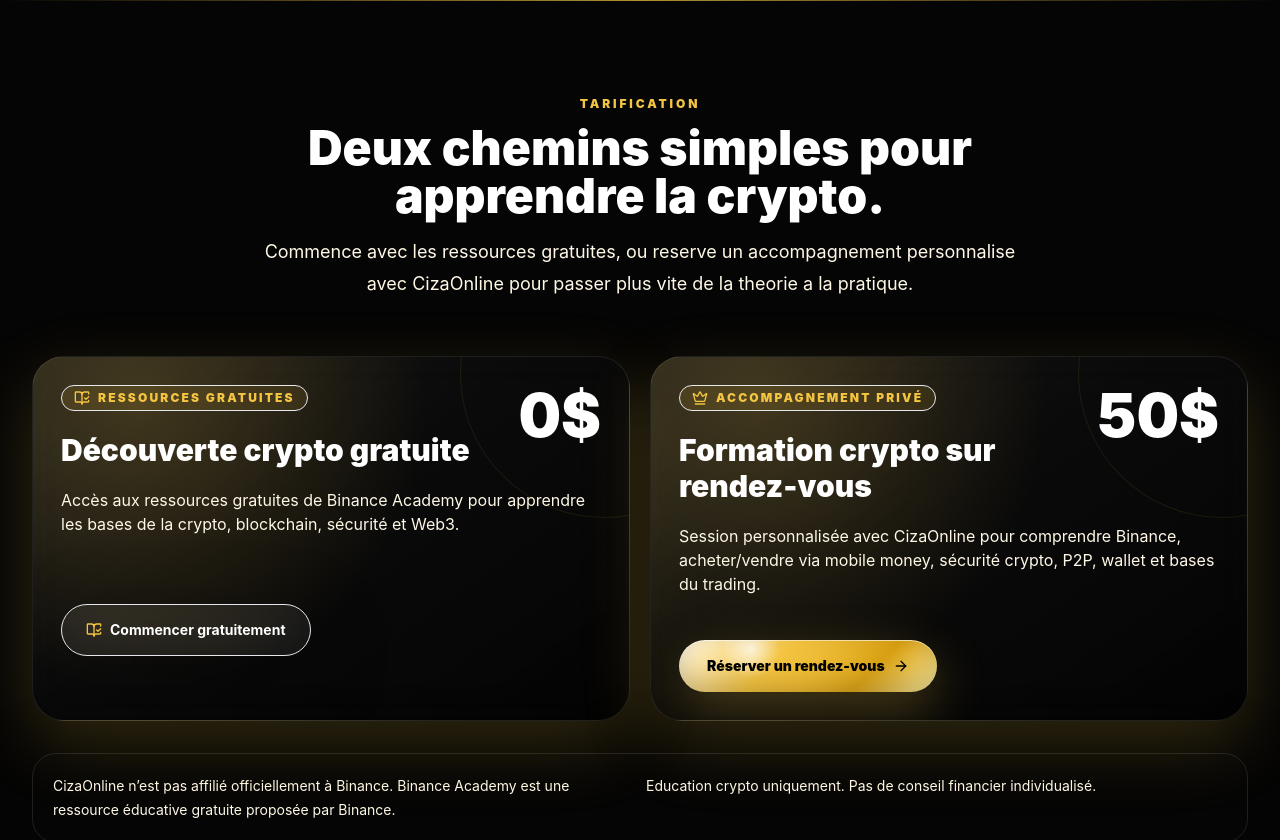
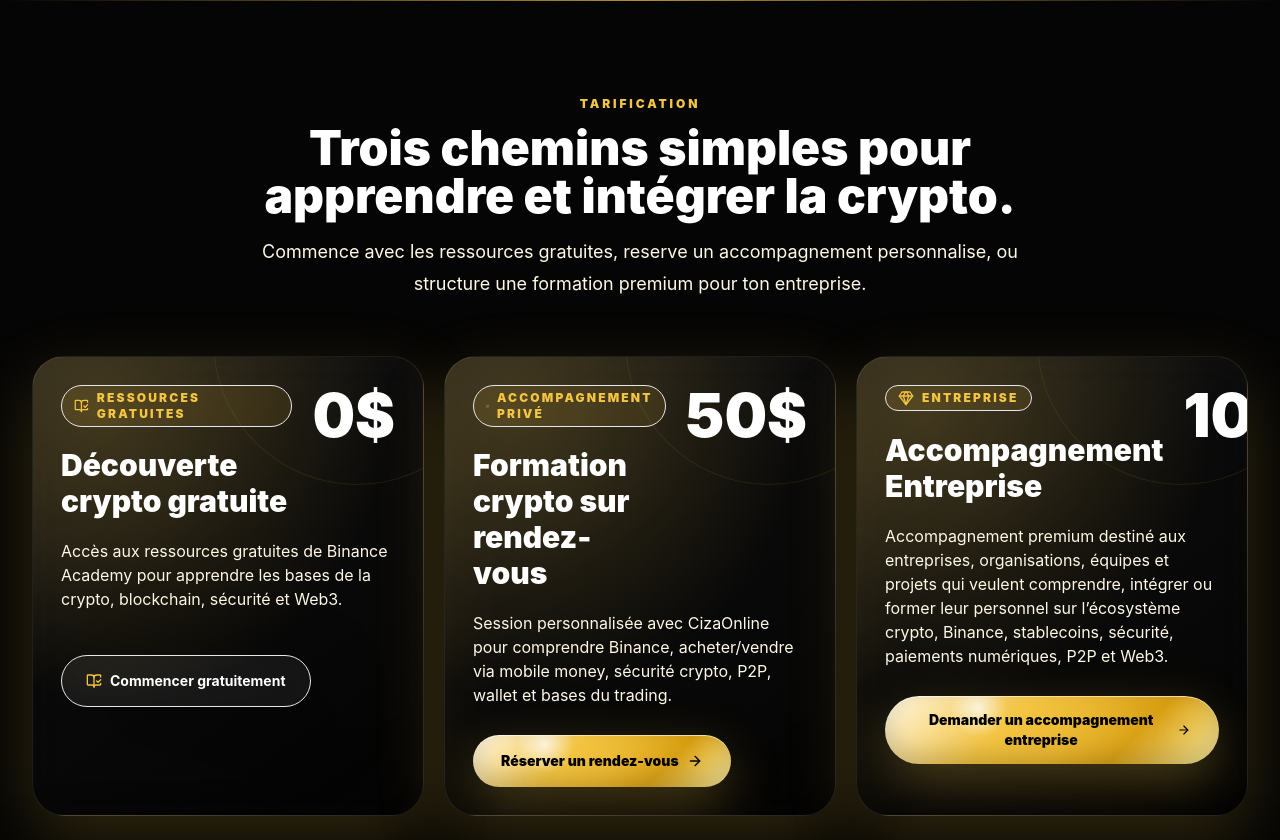
Before and after one commit to urbainciza0-web/cizaonline-premium-site, a Next.js app: page / in a window 1280 px wide. Shown: the part 4460-5300 px from the top of the page. Built offline with nearby package versions, Linux system fonts and the light colour scheme.

Commit message:
Ajout offre entreprise CizaOnline

```diff
--- a/app/page.jsx
+++ b/app/page.jsx
@@ -42,6 +42,8 @@ const paymentUrl = "https://cizaonline.live/inscription";
 const binanceAcademyUrl = "https://www.binance.com/fr/academy";
 const appointmentUrl =
   "https://wa.me/243834783307?text=Bonjour%20CizaOnline%2C%20je%20veux%20r%C3%A9server%20la%20formation%20crypto%20%C3%A0%2050%24";
+const enterpriseUrl =
+  "https://wa.me/243834783307?text=Bonjour%20CizaOnline%2C%20je%20veux%20un%20accompagnement%20entreprise%20%C3%A0%201000%24";
 
 const fadeUp = {
   hidden: { opacity: 0, y: 28 },
@@ -116,6 +118,16 @@ const pricingPlans = [
     href: appointmentUrl,
     Icon: Crown,
     badge: "Accompagnement privé"
+  },
+  {
+    title: "Accompagnement Entreprise",
+    price: "1000$",
+    description:
+      "Accompagnement premium destiné aux entreprises, organisations, équipes et projets qui veulent comprendre, intégrer ou former leur personnel sur l’écosystème crypto, Binance, stablecoins, sécurité, paiements numériques, P2P et Web3.",
+    button: "Demander un accompagnement entreprise",
+    href: enterpriseUrl,
+    Icon: Gem,
+    badge: "Entreprise"
   }
 ];
 
@@ -641,8 +653,8 @@ export default function HomePage() {
         <div className="mx-auto max-w-7xl">
           <SectionHeader
             eyebrow="Tarification"
-            title="Deux chemins simples pour apprendre la crypto."
-            text="Commence avec les ressources gratuites, ou reserve un accompagnement personnalise avec CizaOnline pour passer plus vite de la theorie a la pratique."
+            title="Trois chemins simples pour apprendre et intégrer la crypto."
+            text="Commence avec les ressources gratuites, reserve un accompagnement personnalise, ou structure une formation premium pour ton entreprise."
           />
 
           <motion.div
@@ -650,14 +662,14 @@ export default function HomePage() {
             initial="hidden"
             whileInView="show"
             viewport={{ once: true, margin: "-80px" }}
-            className="mt-10 grid gap-5 sm:mt-14 lg:grid-cols-2"
+            className="mt-10 grid gap-5 sm:mt-14 lg:grid-cols-3"
           >
             {pricingPlans.map(({ title, price, description, button, href, Icon, badge }, index) => (
               <motion.article
                 key={title}
                 variants={fadeUp}
                 className={`gold-border glass pricing-card rounded-[1.5rem] p-5 shadow-gold sm:rounded-[2rem] sm:p-7 ${
-                  index === 1 ? "border-ciza-gold/40" : "border-white/10"
+                  index === 2 ? "border-ciza-gold/55 bg-ciza-gold/5" : index === 1 ? "border-ciza-gold/40" : "border-white/10"
                 }`}
               >
                 <div className="flex flex-col gap-5 sm:flex-row sm:items-start sm:justify-between">
```
